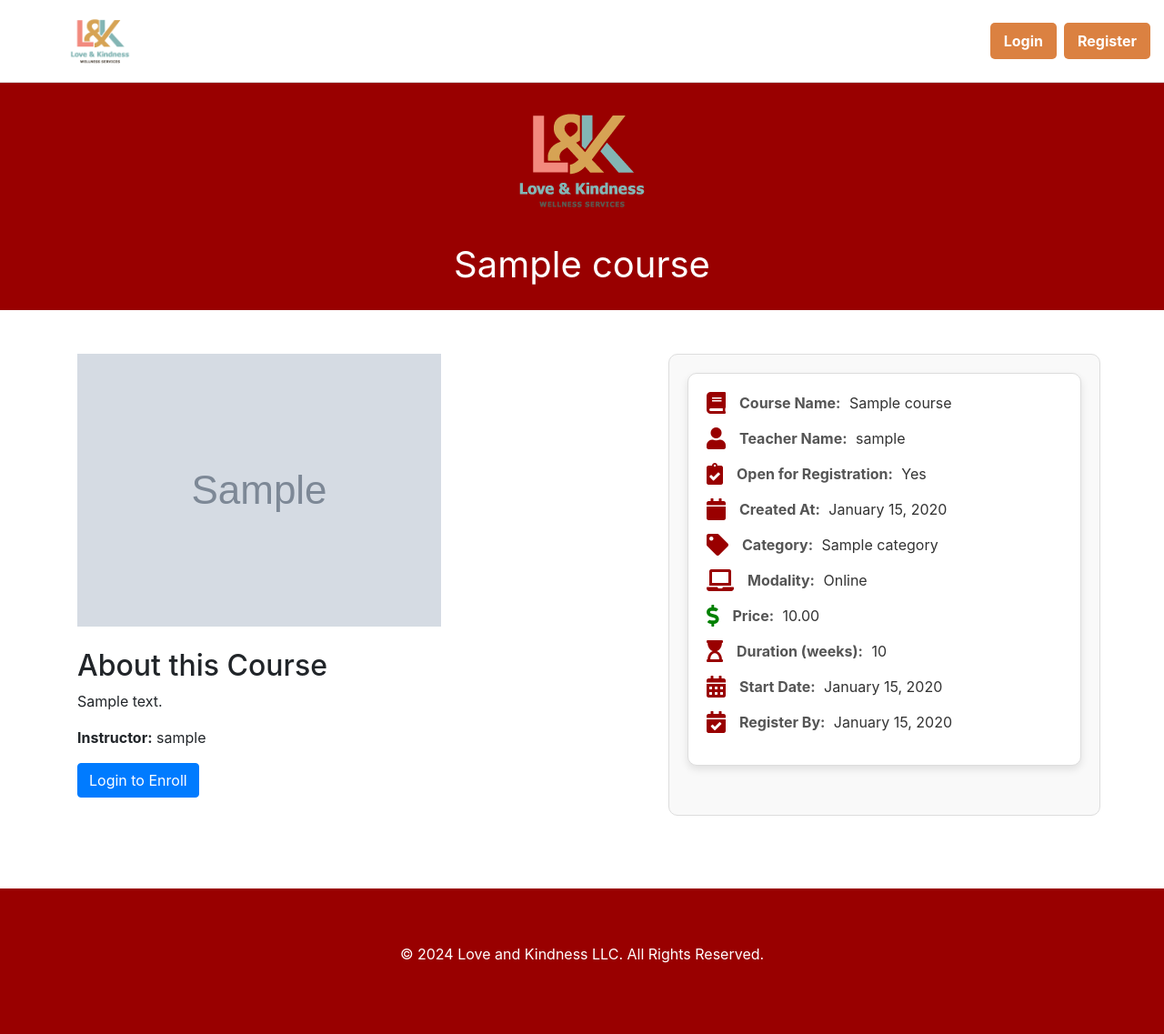
After one commit to OmarHaji0001/Course_Management_System, a Django app: page /course_card_details/1/ in a window 1280 px wide. The commit adds this page. Shown: the whole page at 91% size. Run offline with Django 5.2, Linux system fonts and the light colour scheme; tables that the repository leaves empty hold one stand-in row (values such as "Sample post"); grey boxes marked "Sample" are stand-in pictures; some libraries are stand-ins or nearby versions.

Commit message:
cards redirect done

```diff
--- a/main/models.py
+++ b/main/models.py
@@ -50,6 +50,7 @@ class Course(models.Model):
     price = models.DecimalField(max_digits=10, decimal_places=2, default=0.00)
     duration_weeks = models.IntegerField(default=0)
     start_date = models.DateField(null=True, blank=True)
+    enrolled_students = models.ManyToManyField(User, related_name='enrolled_courses', blank=True)
 
     def is_free(self):
         return self.price == 0.00
--- /dev/null
+++ b/main/static/css/course_card_details.css
@@ -0,0 +1,116 @@
+.Enroll {
+    background-color: #900;
+    color: white;
+    border: none;
+    padding: 10px 20px;
+    border-radius: 5px;
+    font-size: 1.2em;
+    text-align: center;
+    font-family: Arial, sans-serif;
+    box-shadow: 0 4px 8px rgba(0, 0, 0, 0.2);
+    transition: background-color 0.3s ease;
+    text-decoration: none;
+}
+
+.Enroll:hover {
+    background-color: #841626;
+    cursor: pointer;
+    text-decoration: none;
+}
+
+/* Hero Section */
+.hero-section {
+    position: relative;
+    background-color: #900; /* Adjust to your preferred color */
+    height: 250px; /* Adjust height as needed */
+    display: flex;
+    align-items: center;
+    justify-content: center;
+    color: white;
+}
+
+.hero-section .logo-center {
+    position: absolute;
+    top: 10px;
+    left: 50%;
+    transform: translateX(-50%);
+    z-index: 2;
+    max-height: 150px;
+    cursor: pointer;
+}
+
+.hero-section .course-name {
+    position: absolute;
+    bottom: 20px;
+    left: 50%;
+    transform: translateX(-50%);
+    font-size: 2.5rem;
+    text-align: center;
+}
+
+/* Content Section */
+.content-section {
+    margin-top: 20px;
+}
+
+.left-section {
+    margin-bottom: 20px;
+}
+
+.right-section {
+    padding: 20px;
+    border: 1px solid #ddd;
+    border-radius: 10px;
+    background-color: #f9f9f9;
+}
+
+/* Course Info Card */
+.course-info-card {
+    background-color: #fff;
+    border: 1px solid #ddd;
+    border-radius: 10px;
+    padding: 20px;
+    box-shadow: 0 4px 8px rgba(0, 0, 0, 0.1);
+}
+
+.course-info-card .info-item {
+    display: flex;
+    align-items: center;
+    margin-bottom: 15px;
+    font-size: 1rem;
+}
+
+.course-info-card .info-item i {
+    font-size: 1.5rem;
+    color: #900;
+    margin-right: 15px;
+}
+
+.course-info-card .info-item .info-text {
+    font-size: 1rem;
+}
+
+.course-info-card .info-item .info-text .label {
+    font-weight: bold;
+    color: #555;
+}
+
+.course-info-card .info-item .info-text .value {
+    color: #333;
+    margin-left: 5px;
+}
+
+/* Specific Adjustments */
+.info-item i.fa-dollar-sign {
+    color: green;
+}
+
+.info-item i.fa-calendar-alt {
+    color: #900; /* Red color for the calendar icon */
+}
+
+@media (max-width: 992px) {
+    .right-section {
+        margin-top: 20px;
+    }
+}
--- a/main/static/css/home.css
+++ b/main/static/css/home.css
@@ -170,13 +170,15 @@ h2 {
 }
 
 .card {
-    box-shadow: 0 4px 8px rgba(0, 0, 0, 0.1);
     border-radius: 10px;
     overflow: hidden;
     margin-bottom: 20px;
     background-color: white;
 }
-
+.card:hover {
+    box-shadow: 0 4px 8px rgba(0, 0, 0, 0.1);
+    cursor: pointer;
+}
 .card-img-top {
     height: 200px;
     object-fit: cover;
--- a/main/templates/main/all_courses.html
+++ b/main/templates/main/all_courses.html
@@ -213,7 +213,7 @@
         {% for course in courses %}
             {% if forloop.counter <= 3 %}
                 <div class="col-md-4 mb-4">
-                    <div class="card">
+                    <div class="card" onclick="window.location.href='{% url 'course-card-detail' course.id %}'">
                         <img class="card-img-top" src="{{ course.cover_image.url }}" alt="{{ course.name }}">
                         <div class="card-body">
                             <div class="card-category-modality">
@@ -243,7 +243,7 @@
 
     {% if forloop.counter > 3 %}
         <div class="col-md-4 mb-4">
-            <div class="card">
+            <div class="card" onclick="window.location.href='{% url 'course-card-detail' course.id %}'">
                 <img class="card-img-top" src="{{ course.cover_image.url }}" alt="{{ course.name }}">
                 <div class="card-body">
                     <div class="card-category-modality">
--- /dev/null
+++ b/main/templates/main/course_card_details.html
@@ -0,0 +1,149 @@
+{% load static %}
+<!DOCTYPE html>
+<html lang="en">
+<head>
+    <meta charset="UTF-8">
+    <meta name="viewport" content="width=device-width, initial-scale=1.0">
+    <link rel="stylesheet" href="https://stackpath.bootstrapcdn.com/bootstrap/4.5.2/css/bootstrap.min.css">
+    <link rel="stylesheet" href="https://cdnjs.cloudflare.com/ajax/libs/font-awesome/5.15.3/css/all.min.css">
+    <link rel="stylesheet" href="{% static 'css/top_bar_HA.css' %}">
+    <link rel="stylesheet" href="{% static 'css/footer_HA.css' %}">
+    <link rel="stylesheet" href="{% static 'css/course_card_details.css' %}">
+    <link href="https://unpkg.com/aos@2.3.1/dist/aos.css" rel="stylesheet">
+    <title>{{ course.name }} - Course Details</title>
+</head>
+<body>
+<header class="top-bar">
+    {% include 'main/top_bar_HA.html' %}
+</header>
+
+<!-- Hero Section -->
+<div class="hero-section">
+    <div class="logo-center">
+        <img src="{% static 'images/LKWLogo.png' %}" alt="Course Logo">
+    </div>
+    <div class="course-name">{{ course.name }}</div>
+</div>
+
+<div class="container mt-5">
+    <div class="row">
+        <!-- Left Section: Course Image, Description, and Instructor -->
+        <div class="col-lg-7 left-section">
+            <!-- Course Image -->
+            <div class="course-image">
+                <img src="{{ course.cover_image.url }}" class="img-fluid" alt="Course Image">
+            </div>
+
+            <!-- Course Description -->
+            <h2 class="mt-4">About this Course</h2>
+            <p>{{ course.description }}</p>
+            <p><strong>Instructor:</strong> {{ course.teacher }}</p>
+
+            {% if user.is_authenticated %}
+                {% if is_enrolled %}
+                    <button class="btn btn-success" disabled>Enrolled</button>
+                {% else %}
+                    <a href="{% url 'enroll-in-course' course.id %}" class="btn btn-primary Enroll">Enroll</a>
+                {% endif %}
+            {% else %}
+                <a href="{% url 'login' %}?next={% url 'course-card-detail' course.id %}" class="btn btn-primary">Login to Enroll</a>
+            {% endif %}
+        </div>
+
+        <!-- Right Section: Course Info Card -->
+        <div class="col-lg-5 right-section">
+            <div class="course-info-card">
+                <div class="info-item">
+                    <i class="fas fa-book"></i>
+                    <div class="info-text">
+                        <span class="label">Course Name:</span>
+                        <span class="value">{{ course.name }}</span>
+                    </div>
+                </div>
+                <div class="info-item">
+                    <i class="fas fa-user"></i>
+                    <div class="info-text">
+                        <span class="label">Teacher Name:</span>
+                        <span class="value">{{ course.teacher }}</span>
+                    </div>
+                </div>
+                <div class="info-item">
+                    <i class="fas fa-clipboard-check"></i>
+                    <div class="info-text">
+                        <span class="label">Open for Registration:</span>
+                        <span class="value">{% if course.open_for_registration %}Yes{% else %}Not Yet{% endif %}</span>
+                    </div>
+                </div>
+                <div class="info-item">
+                    <i class="fas fa-calendar"></i>
+                    <div class="info-text">
+                        <span class="label">Created At:</span>
+                        <span class="value">{{ course.created_at|date:"F j, Y" }}</span>
+                    </div>
+                </div>
+                <div class="info-item">
+                    <i class="fas fa-tag"></i>
+                    <div class="info-text">
+                        <span class="label">Category:</span>
+                        <span class="value">{{ course.category.name }}</span>
+                    </div>
+                </div>
+                <div class="info-item">
+                    <i class="fas fa-laptop"></i>
+                    <div class="info-text">
+                        <span class="label">Modality:</span>
+                        <span class="value">{{ course.get_modality_display }}</span>
+                    </div>
+                </div>
+                <div class="info-item">
+                    <i class="fas fa-dollar-sign"></i>
+                    <div class="info-text">
+                        <span class="label">Price:</span>
+                        <span class="value">{{ course.price }}</span>
+                    </div>
+                </div>
+                <div class="info-item">
+                    <i class="fas fa-hourglass-start"></i>
+                    <div class="info-text">
+                        <span class="label">Duration (weeks):</span>
+                        <span class="value">{{ course.duration_weeks }}</span>
+                    </div>
+                </div>
+                <div class="info-item">
+                    <i class="fas fa-calendar-alt" style="color: #900;"></i>
+                    <div class="info-text">
+                        <span class="label">Start Date:</span>
+                        <span class="value">{{ course.start_date|date:"F j, Y" }}</span>
+                    </div>
+                </div>
+                <div class="info-item">
+                    <i class="fas fa-calendar-check"></i>
+                    <div class="info-text">
+                        <span class="label">Register By:</span>
+                        <span class="value">{% if course.start_date %}{{ course.start_date|date:"F j, Y" }}{% else %}N/A{% endif %}</span>
+                    </div>
+                </div>
+            </div>
+        </div>
+    </div>
+</div>
+
+{% include 'main/footer_HA.html' %}
+
+<script src="https://code.jquery.com/jquery-3.5.1.slim.min.js"></script>
+<script src="https://cdn.jsdelivr.net/npm/@popperjs/core@2.5.4/dist/umd/popper.min.js"></script>
+<script src="https://stackpath.bootstrapcdn.com/bootstrap/4.5.2/js/bootstrap.min.js"></script>
+<script src="https://unpkg.com/aos@2.3.1/dist/aos.js"></script>
+<script>
+    AOS.init({
+        duration: 1000,
+        once: true,
+    });
+
+    // Toggle dropdown on button click
+    document.getElementById('dropdownMenuButton').addEventListener('click', function () {
+        document.getElementById('dropdownMenu').classList.toggle('show');
+    });
+</script>
+</body>
+</html>
--- a/main/templates/main/create_lesson.html
+++ b/main/templates/main/create_lesson.html
@@ -27,7 +27,7 @@
         </div>
 
         <!-- Main content -->
-        <div class="col-md-10">
+        <div class="col-md-6">
             <h2>Create Lesson for {{ course.name }}</h2>
             <form method="POST">
                 {% csrf_token %}
--- a/main/templates/main/home.html
+++ b/main/templates/main/home.html
@@ -76,7 +76,7 @@
                         <div class="row">
                     {% endif %}
                 <div class="col-md-4">
-                    <div class="card">
+                    <div class="card" onclick="window.location.href='{% url 'course-card-detail' course.id %}'">
                         <img class="card-img-top" src="{{ course.cover_image.url }}" alt="{{ course.name }}">
                         <div class="card-body">
                             <div class="card-category-modality">
@@ -158,7 +158,7 @@
                         <div class="row">
                     {% endif %}
                 <div class="col-md-4">
-                    <div class="card">
+                    <div class="card" onclick="window.location.href='{% url 'course-card-detail' course.id %}'">
                         <img class="card-img-top" src="{{ course.cover_image.url }}" alt="{{ course.name }}">
                         <div class="card-body">
                             <div class="card-category-modality">
@@ -230,7 +230,7 @@
                         <div class="row">
                     {% endif %}
                 <div class="col-md-4">
-                    <div class="card">
+                    <div class="card" onclick="window.location.href='{% url 'course-card-detail' course.id %}'">
                         <img class="card-img-top" src="{{ course.cover_image.url }}" alt="{{ course.name }}">
                         <div class="card-body">
                             <div class="card-category-modality">
--- a/main/urls.py
+++ b/main/urls.py
@@ -4,7 +4,8 @@ from .views import (
     admin_dashboard, teacher_dashboard, CourseDetailView, enroll_in_course,
     CourseCreateView, CourseUpdateView, LessonCreateView, LessonDetailView,
     delete_course, teacher_course_students, teacher_student_progress,
-    mark_lesson_complete, submit_feedback, add_category, EditLessonsView, AllCoursesView, LessonDeleteView
+    mark_lesson_complete, submit_feedback, add_category, EditLessonsView, AllCoursesView, LessonDeleteView,
+    CourseCardDetailView
 )
 
 urlpatterns = [
@@ -31,4 +32,5 @@ urlpatterns = [
          name='teacher-student-progress'),
     path('add-category/', add_category, name='add-category'),
     path('courses/<int:course_id>/lessons/edit/', EditLessonsView.as_view(), name='edit-lesson'),
+    path('course_card_details/<int:pk>/', CourseCardDetailView.as_view(), name='course-card-detail'),
 ]
--- a/main/views.py
+++ b/main/views.py
@@ -16,6 +16,38 @@ from .models import Course, Lesson, Enrollment, Completion, Feedback, Category,
 from django.contrib import messages
 from datetime import datetime, timedelta
 from django.utils import timezone
+
+
+class CourseCardDetailView(DetailView):
+    model = Course
+    template_name = 'main/course_card_details.html'
+    context_object_name = 'course'
+
+    def get_context_data(self, **kwargs):
+        context = super().get_context_data(**kwargs)
+        context['is_enrolled'] = False
+        if self.request.user.is_authenticated:
+            context['is_enrolled'] = self.object.enrolled_students.filter(id=self.request.user.id).exists()
+        return context
+
+
+@login_required
+def enroll_in_course(request, course_id):
+    course = get_object_or_404(Course, id=course_id)
+
+    # Check if the user is already enrolled
+    if not Enrollment.objects.filter(course=course, user=request.user).exists():
+        # Create the Enrollment entry
+        Enrollment.objects.create(course=course, user=request.user)
+
+        # Add the user to the enrolled_students field in the Course model
+        course.enrolled_students.add(request.user)
+
+        messages.success(request, f'You have successfully enrolled in {course.name}.')
+    else:
+        messages.info(request, f'You are already enrolled in {course.name}.')
+
+    return redirect('course-card-detail', pk=course_id)
 
 
 @method_decorator(user_passes_test(lambda u: u.is_authenticated and u.profile.role == 'instructor'), name='dispatch')
@@ -395,7 +427,13 @@ class LoginView(AuthLoginView):
     template_name = 'main/login.html'
 
     def get_success_url(self):
-        if self.request.user.profile.role == 'admin':
+        # Check if there is a 'next' parameter in the URL
+        next_url = self.request.GET.get('next')
+        print(self.request.GET)
+
+        if next_url:
+            return next_url
+        elif self.request.user.profile.role == 'admin':
             return reverse_lazy('admin-dashboard')
         elif self.request.user.profile.role == 'instructor':
             return reverse_lazy('teacher-dashboard')
@@ -439,17 +477,6 @@ class DashboardView(LoginRequiredMixin, TemplateView):
 
 
 @login_required
-def enroll_in_course(request, course_id):
-    course = get_object_or_404(Course, id=course_id)
-    enrollment, created = Enrollment.objects.get_or_create(course=course, user=request.user)
-    if created:
-        messages.success(request, f'You have successfully enrolled in {course.name}.')
-    else:
-        messages.info(request, f'You are already enrolled in {course.name}.')
-    return redirect('dashboard')
-
-
-@login_required
 def mark_lesson_complete(request, lesson_id):
     if request.method == 'POST':
         lesson = get_object_or_404(Lesson, id=lesson_id)
```
Also changed, not shown: main/migrations/0005_course_enrolled_students.py (added).
